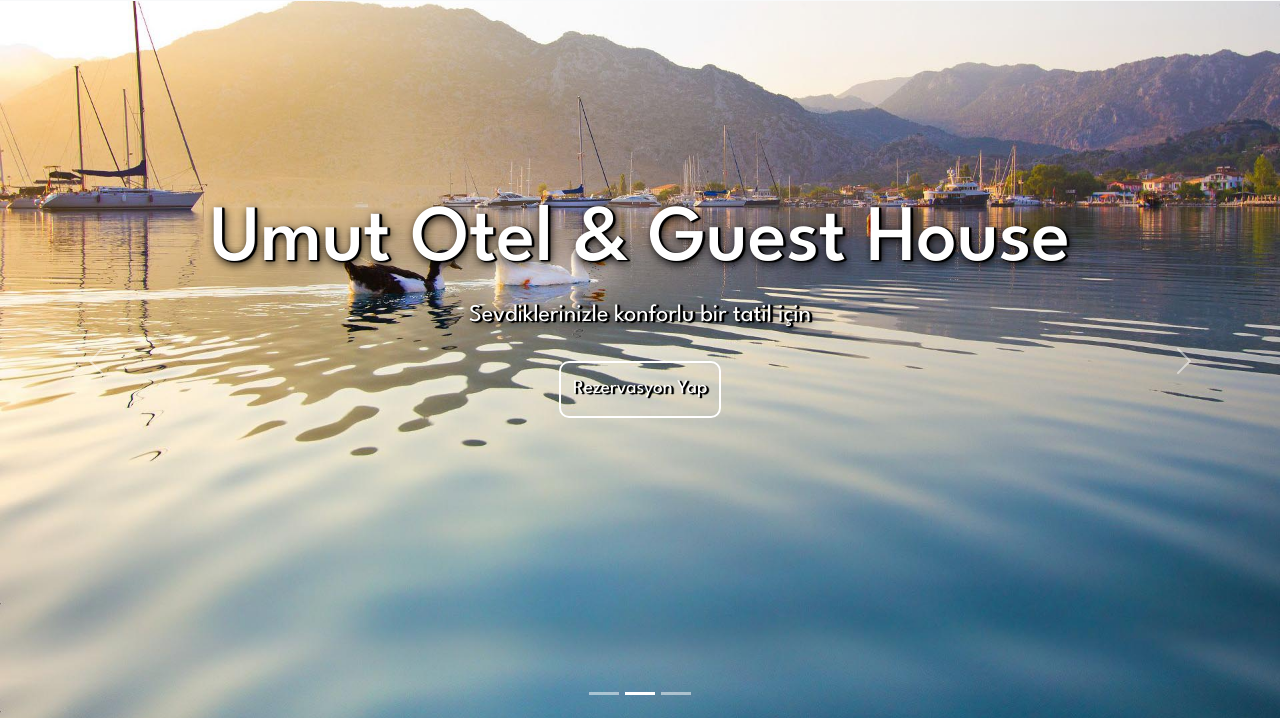
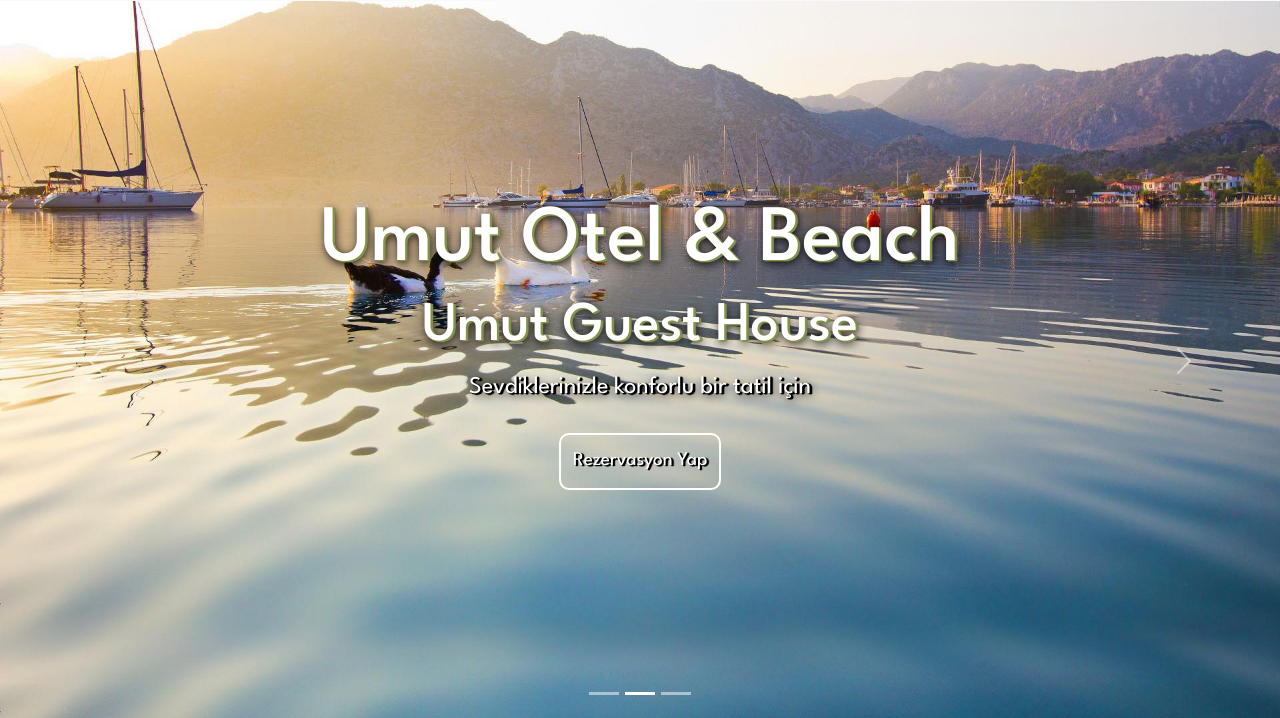
Before and after one commit to ozanakss123/umut-otel, a plain HTML site: page index.html in a window 1280 px wide. Shown: the part 75-793 px from the top of the page. Drawn offline with nearby package versions, Linux system fonts and the light colour scheme.

Commit message:
hero-text

```diff
--- a/index.html
+++ b/index.html
@@ -66,21 +66,24 @@
         <div class="carousel-inner">
           <div class="carousel-item carousel-hero active" style="background-image: url('images/selimiye1.jpg')">
             <div class="carousel-caption">
-              <h5 class="car-text">Umut Otel & Guest House</h5>
+              <h5 class="car-text2 mb-1">Umut Otel & Beach</h5>
+              <h6 class="car-text2">Umut Guest House</h6>
               <p class="car-text">Sevdiklerinizle konforlu bir tatil için</p>
               <a class="text-decoration-none btn-rez2" href="#">Rezervasyon Yap</a>
             </div>
           </div>
           <div class="carousel-item carousel-hero" style="background-image: url('images/selimiye2.jpg')">
             <div class="carousel-caption">
-              <h5 class="car-text">Umut Otel & Guest House</h5>
+              <h5 class="car-text2 mb-1">Umut Otel & Beach</h5>
+              <h6 class="car-text2">Umut Guest House</h6>
               <p class="car-text">Sevdiklerinizle konforlu bir tatil için</p>
               <a class="text-decoration-none btn-rez2" href="#">Rezervasyon Yap</a>
             </div>
           </div>
           <div class="carousel-item carousel-hero" style="background-image: url('images/iskele\ \(4\).jpg')">
             <div class="carousel-caption">
-              <h5 class="car-text">Umut Otel & Guest House</h5>
+              <h5 class="car-text2 mb-1">Umut Otel & Beach</h5>
+              <h6 class="car-text2">Umut Guest House</h6>
               <p class="car-text">Sevdiklerinizle konforlu bir tatil için</p>
               <a class="text-decoration-none btn-rez2" href="#">Rezervasyon Yap</a>
             </div>
--- a/style.css
+++ b/style.css
@@ -41,6 +41,12 @@ iframe {
     width: 850px;
     height: 350;
     border: 0;
+}
+
+.carousel-caption h6{
+    text-align: center;
+    color: white;
+    font-size: 3.5rem;
 }
 
 .carousel-caption2 {
@@ -233,6 +239,10 @@ header {
 
 .car-text {
     text-shadow: 2px 1px 1px #000000, 2px 1px 1px #000000, 2px 1px 1px #000000, 2px 1px 1px #000000, 2px 1px 1px #000000, 2px 1px 1px #000000, 2px 3px 10px #000000;
+}
+
+.car-text2 {
+    text-shadow: 2px 1px 1px #82934e, 2px 1px 1px #82934e, 2px 1px 1px #82934e, 2px 1px 1px #82934e, 2px 1px 1px #82934e, 2px 1px 1px #000000, 2px 3px 10px #000000;
 }
 
 .text-green {
```
